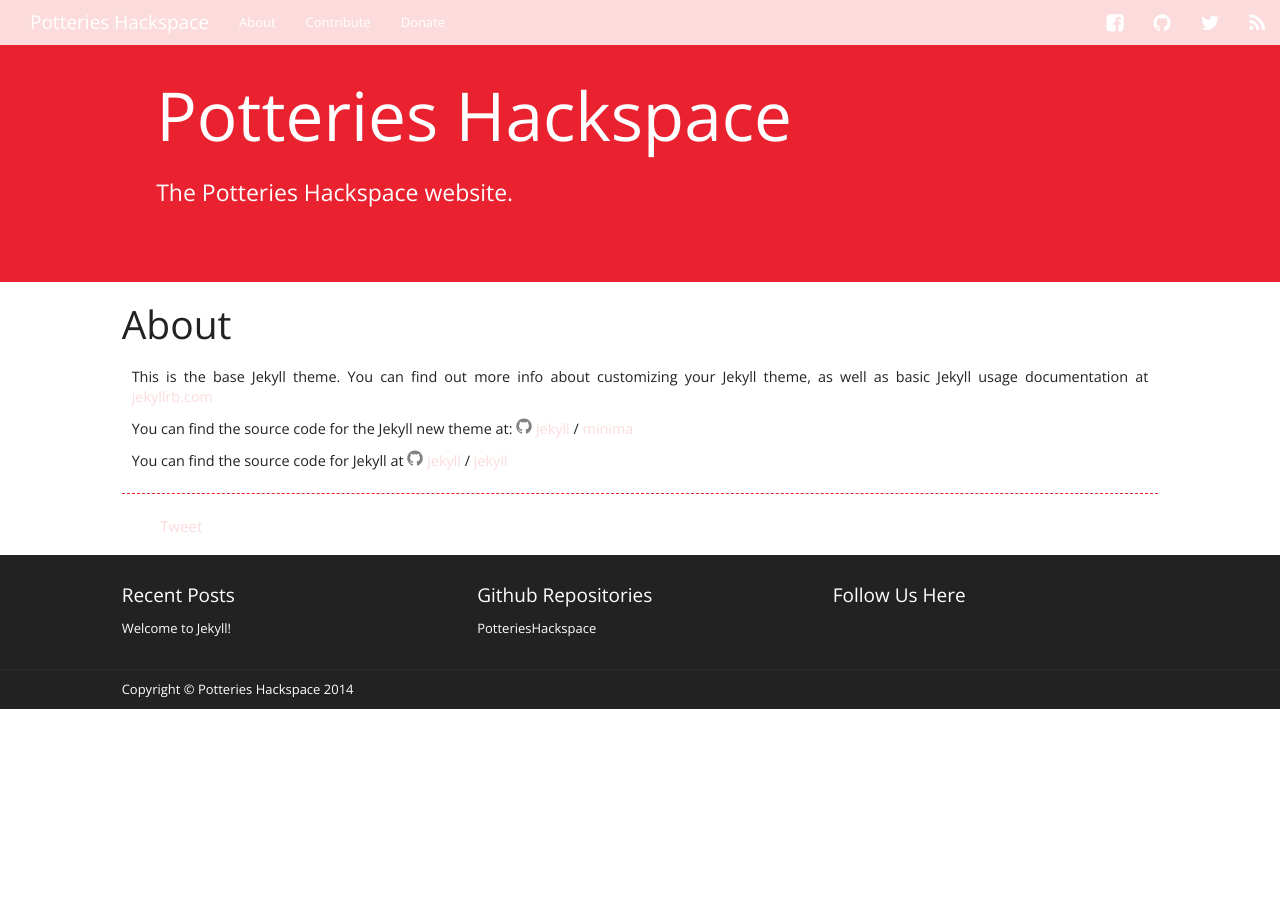
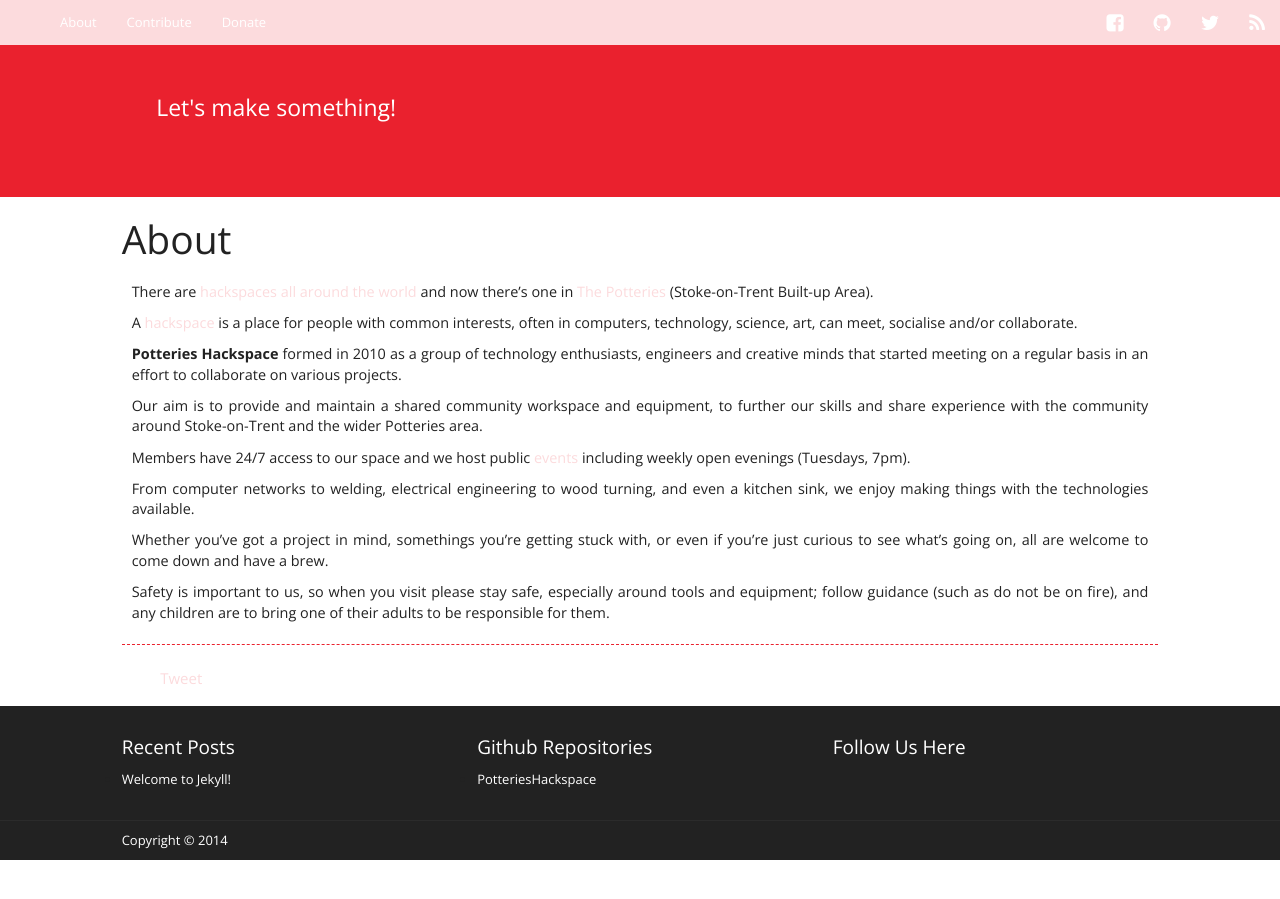
Before and after one commit to PotteriesHackspace/potterieshackspace.github.com, a Jekyll site: the page built from about.md, in a window 1280 px wide. Built offline with Jekyll 4.4.1, drawn with Linux system fonts in a browser that asks for light colours; nearby versions of some CDN libraries; comment, search, counter and statistics services are not loaded.

Commit message:
Update the config and about page

```diff
--- a/_config.yml
+++ b/_config.yml
@@ -1,7 +1,7 @@
-title: Potteries Hackspace
-description: The Potteries Hackspace website.
+url: http://potterieshackspace.github.io
+name: Potteries Hackspace
+description: 'Let&#039;s make something!'
 email: admin@potterieshackspace.org
-url: "http://potterieshackspace.github.io"
 favicon: /favicon.png
 feedburner_username:
 twitter_username: potterieshacks
--- a/about.md
+++ b/about.md
@@ -1,15 +1,25 @@
 ---
+id: 261
+title: About
+date: 2013-01-22T10:53:46+00:00
+author: admin
 layout: page
-title: About
-permalink: /about/
+guid: http://potterieshackspace.wordpress.com/?page_id=1
+spacious_page_layout:
+  - default_layout
 ---
+There are [hackspaces all around the world](http://hackerspaces.org/wiki/List_of_Hacker_Spaces) and now there’s one in [The Potteries](https://en.wikipedia.org/wiki/Stoke-on-Trent_Built-up_Area) (Stoke-on-Trent Built-up Area).
 
-This is the base Jekyll theme. You can find out more info about customizing your Jekyll theme, as well as basic Jekyll usage documentation at [jekyllrb.com](http://jekyllrb.com/)
+A [hackspace](https://en.wikipedia.org/wiki/Hackerspace) is a place for people with common interests, often in computers, technology, science, art, can meet, socialise and/or collaborate.
 
-You can find the source code for the Jekyll new theme at:
-{% include icon-github.html username="jekyll" %} /
-[minima](https://github.com/jekyll/minima)
+**Potteries Hackspace** formed in 2010 as a group of technology enthusiasts, engineers and creative minds that started meeting on a regular basis in an effort to collaborate on various projects.
 
-You can find the source code for Jekyll at
-{% include icon-github.html username="jekyll" %} /
-[jekyll](https://github.com/jekyll/jekyll)
+Our aim is to provide and maintain a shared community workspace and equipment, to further our skills and share experience with the community around Stoke-on-Trent and the wider Potteries area.
+
+Members have 24/7 access to our space and we host public [events](http://potterieshackspace.org/events/) including weekly open evenings (Tuesdays, 7pm).
+
+From computer networks to welding, electrical engineering to wood turning, and even a kitchen sink, we enjoy making things with the technologies available.
+
+Whether you&#8217;ve got a project in mind, somethings you&#8217;re getting stuck with, or even if you&#8217;re just curious to see what&#8217;s going on, all are welcome to come down and have a brew.
+
+Safety is important to us, so when you visit please stay safe, especially around tools and equipment; follow guidance (such as do not be on fire), and any children are to bring one of their adults to be responsible for them.
```
